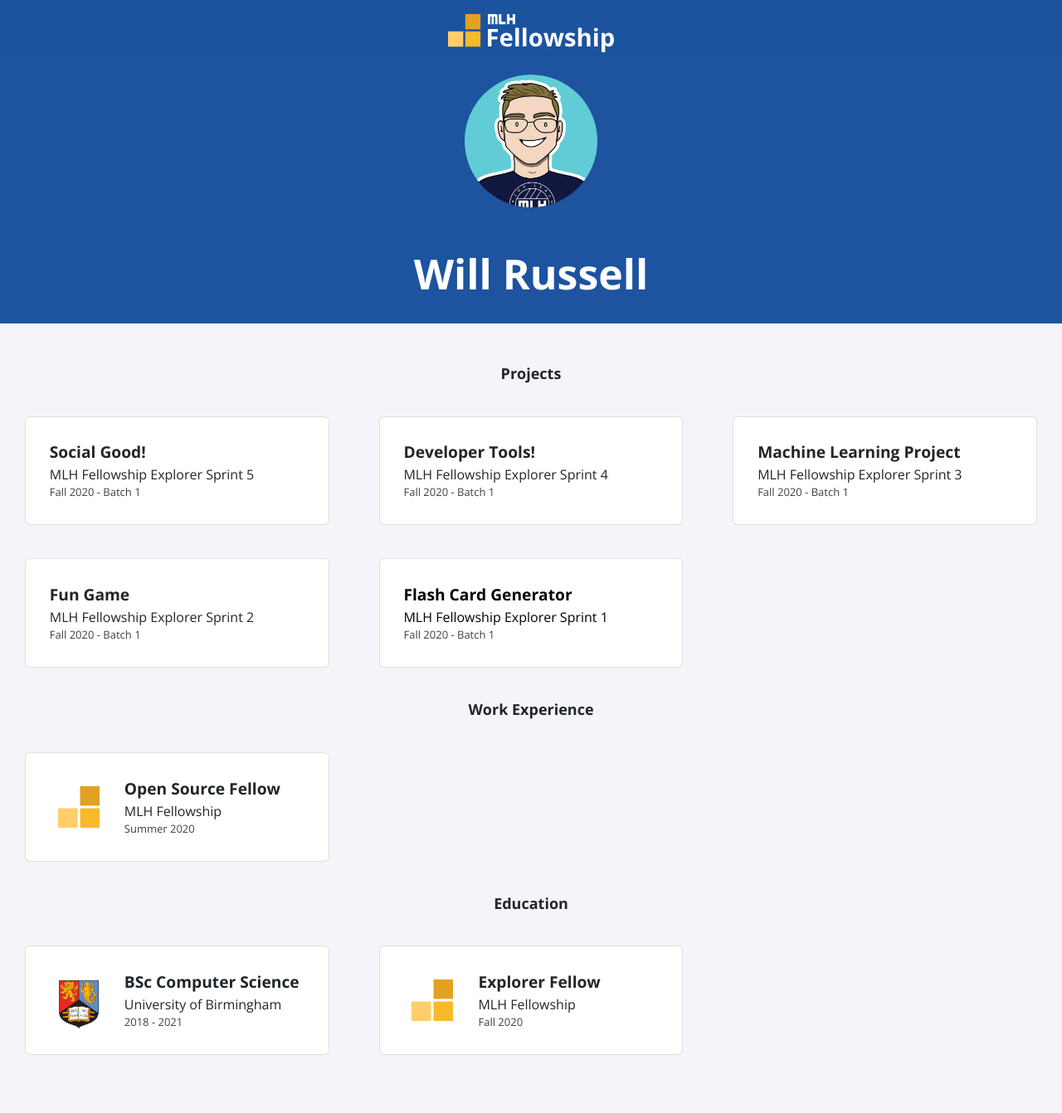
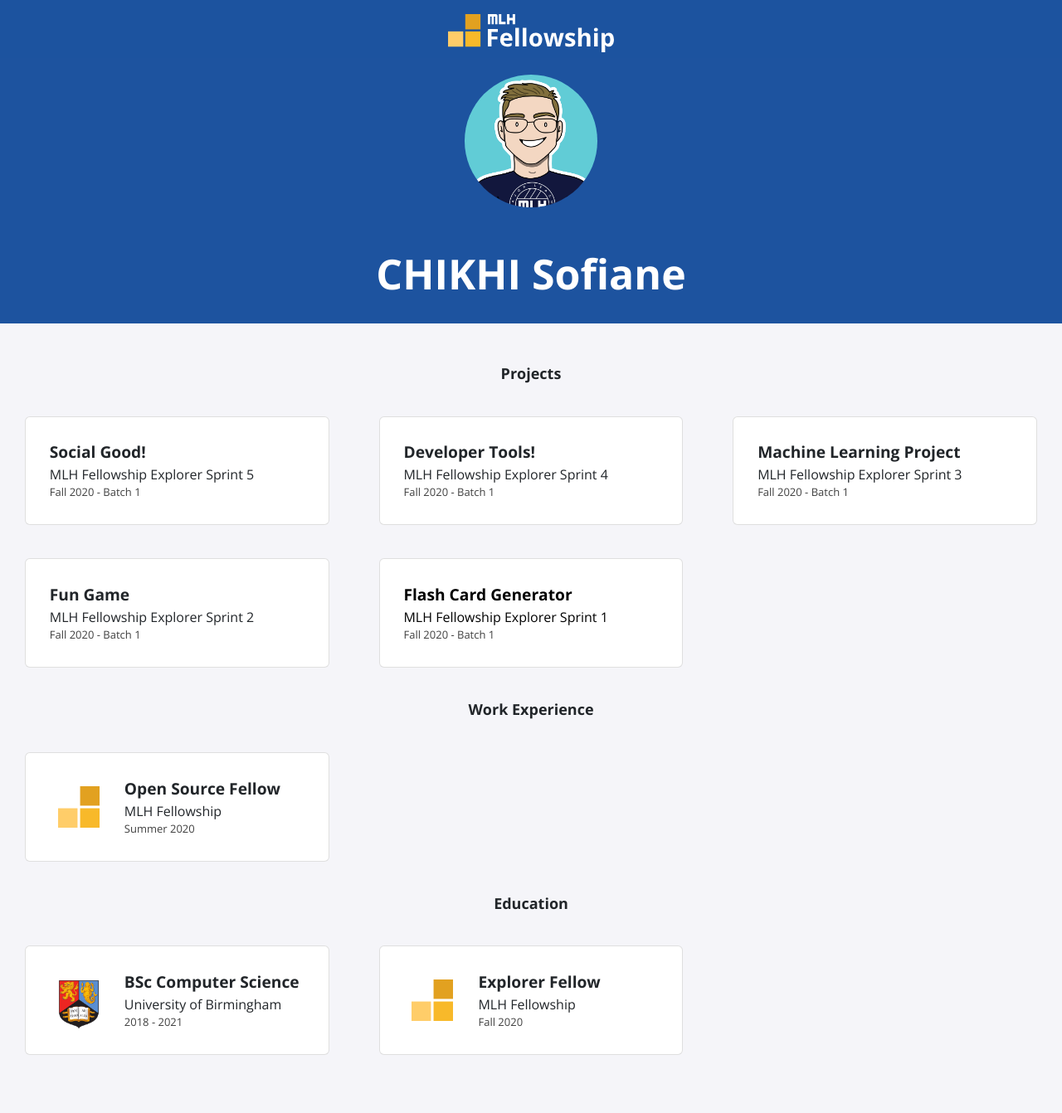
Before and after one commit to Jensderpro/Jensderpro.github.io, a Jekyll site: the page built from index.html, in a window 1280 px wide. Shown: the whole page at 83% size. Built offline with Jekyll 4.4.1, drawn with Linux system fonts in a browser that asks for light colours; nearby versions of some CDN libraries; part of the change alters nothing that is shown.

Commit message:
Update _config.yml

```diff
--- a/_config.yml
+++ b/_config.yml
@@ -1,13 +1,12 @@
-title: "Will Russell"
-email: fellowship@mlh.io
+title: "CHIKHI Sofiane"
+email: sofiane0chihki@gmail.com
 description: >- # this means to ignore newlines until "baseurl:"
-  Write an awesome description for your new site here. You can edit this
-  line in _config.yml. It will appear in your document head meta (for
-  Google search results) and in your feed.xml site description.
+  Hello world here's my personal Github web page it's for LHD Build 'Create a Personal Site with GitHub Pages' challenge
+  and actually use it to promote myself :3 ofc
 baseurl: "/"
 url: "/portfolio-template"
 twitter_username: mlhacks
-github_username:  mlh-fellowship
+github_username: Jensderpro
 
 sass:
   sass_dir: _sass
```
